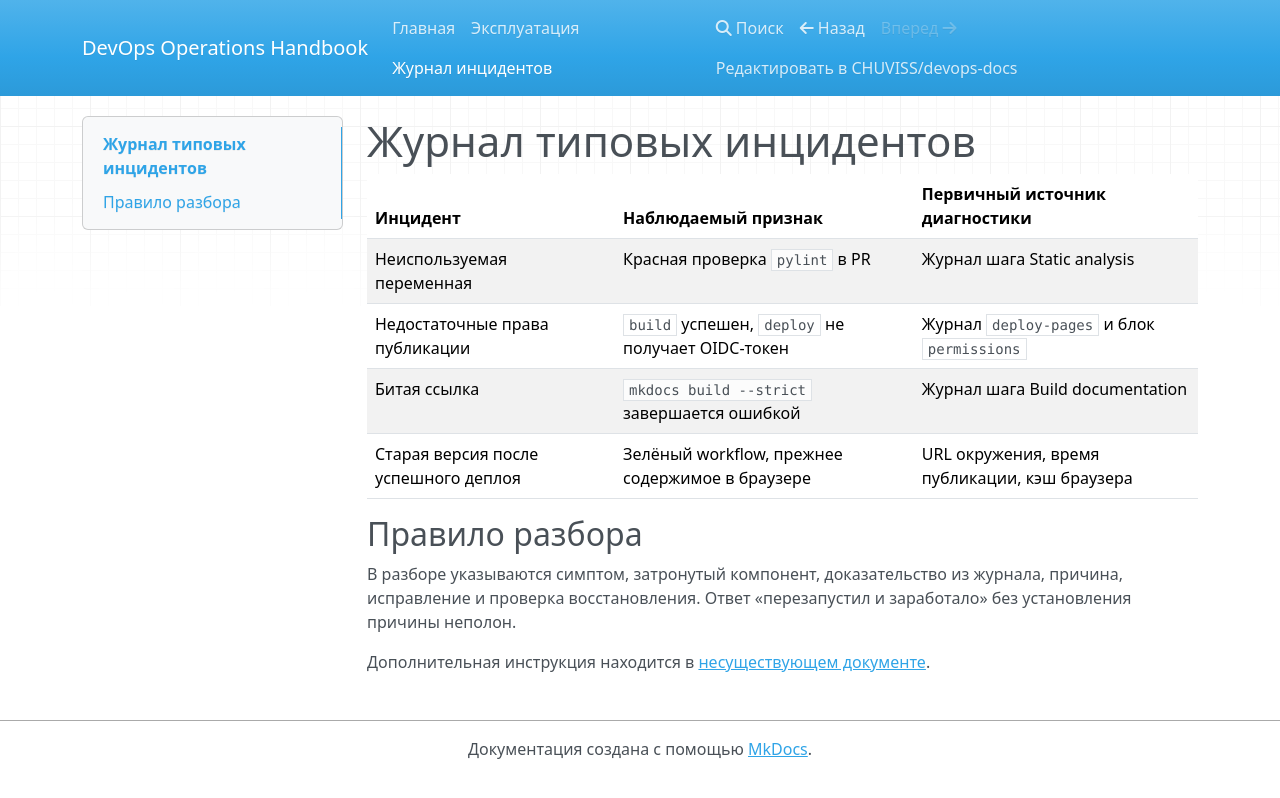
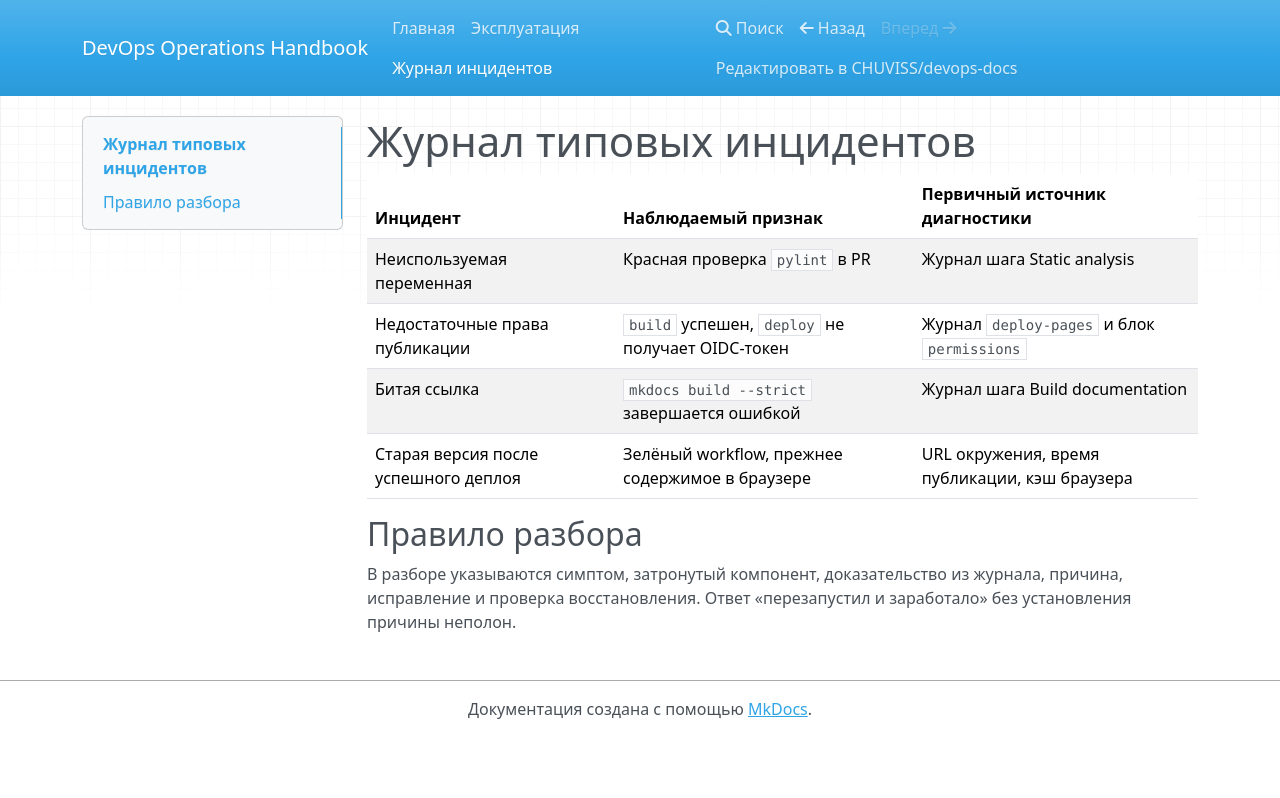
Before and after one commit to CHUVISS/devops-docs, an MkDocs documentation site: the page built from docs/incidents.md, in a window 1280 px wide. Shown: the top 798 px of the page. Built offline with MkDocs 1.6.1, drawn with Linux system fonts in a browser that asks for light colours; nearby versions of some CDN libraries.

Commit message:
docs: remove broken link control experiment

```diff
--- a/docs/incidents.md
+++ b/docs/incidents.md
@@ -10,5 +10,3 @@
 ## Правило разбора
 
 В разборе указываются симптом, затронутый компонент, доказательство из журнала, причина, исправление и проверка восстановления. Ответ «перезапустил и заработало» без установления причины неполон.
-
-Дополнительная инструкция находится в [несуществующем документе](missing-page.md).
```
